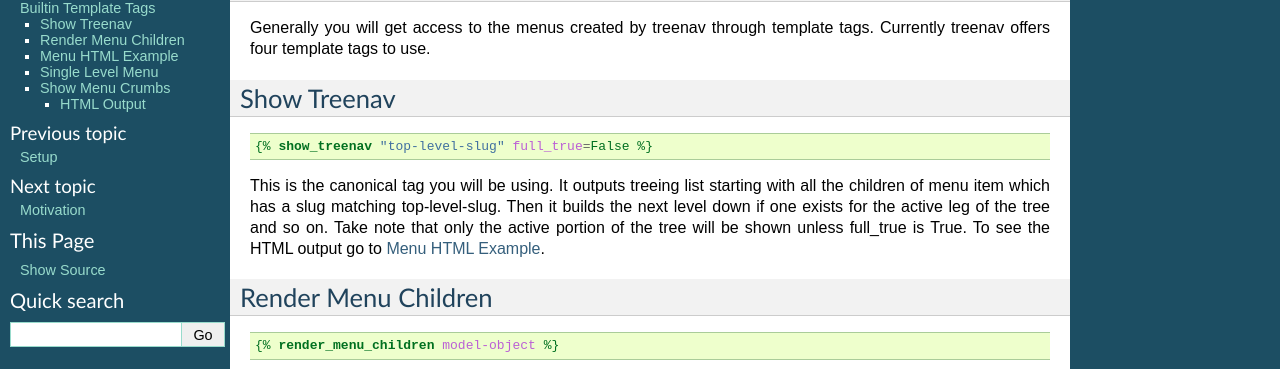
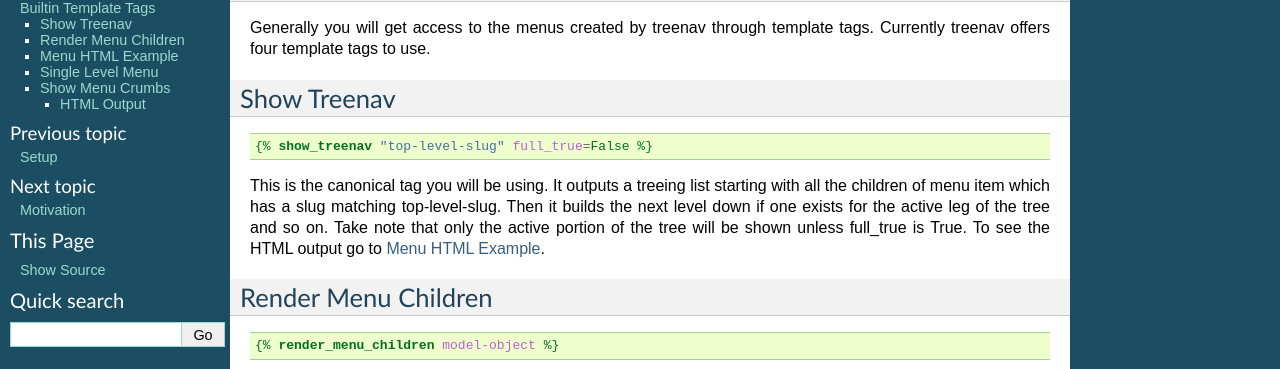
Before and after one commit to caktus/django-treenav, a Sphinx documentation site: the page built from docs/template_tags.rst, in a window 1280 px wide. Shown: the part 74-443 px from the top of the page. Built offline with Sphinx 7.4.7, drawn with Linux system fonts in a browser that asks for light colours.

```diff
--- a/docs/template_tags.rst
+++ b/docs/template_tags.rst
@@ -13,7 +13,7 @@ Show Treenav
     {% show_treenav "top-level-slug" full_true=False %}
 
 
-This is the canonical tag you will be using.  It outputs treeing list starting
+This is the canonical tag you will be using.  It outputs a treeing list starting
 with all the children of menu item which has a slug matching top-level-slug.
 Then it builds the next level down if one exists for the active leg of the tree
 and so on.  Take note that only the active portion of the tree will be shown
```
Also changed, not shown: 1 other file.
